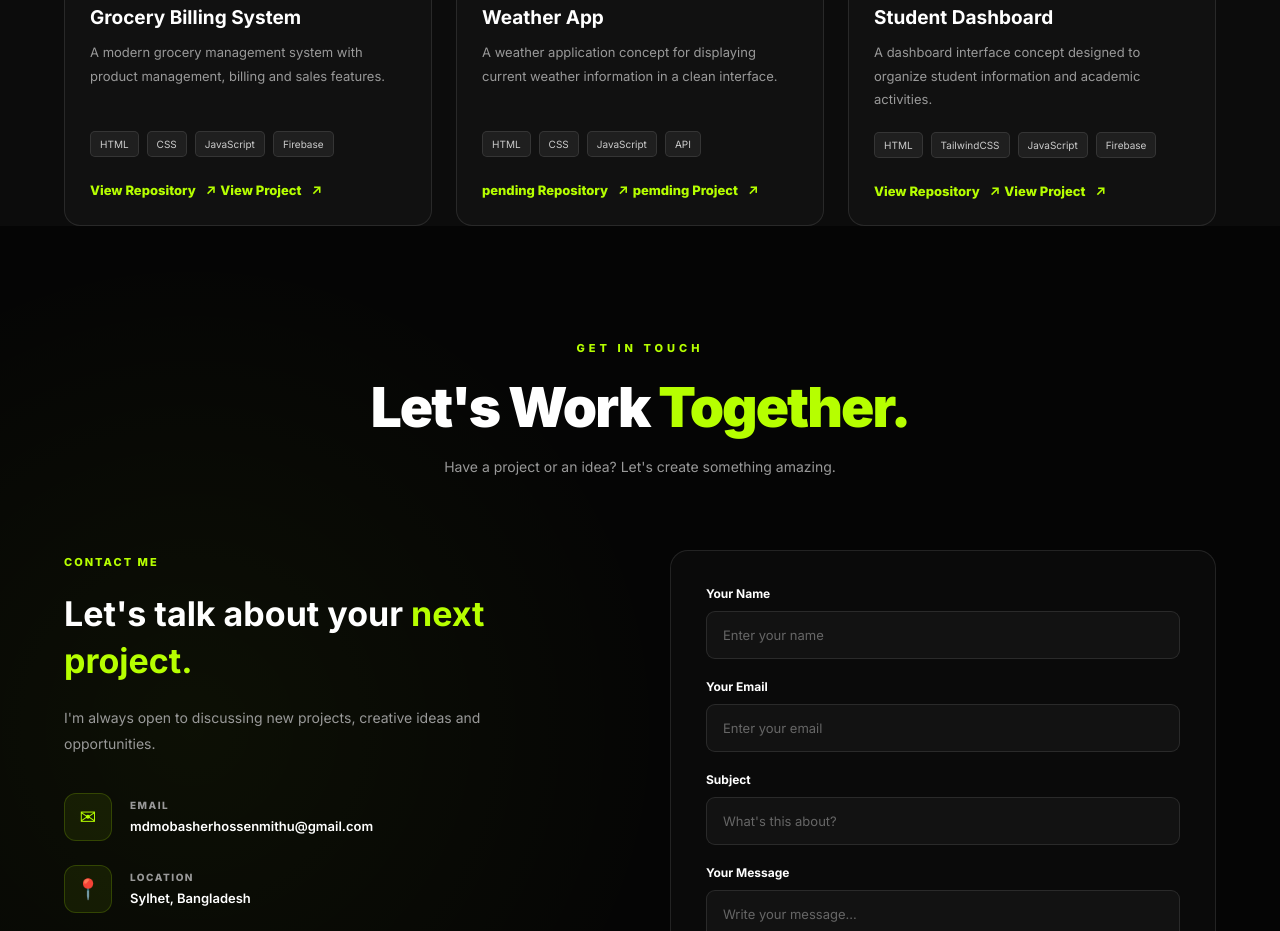
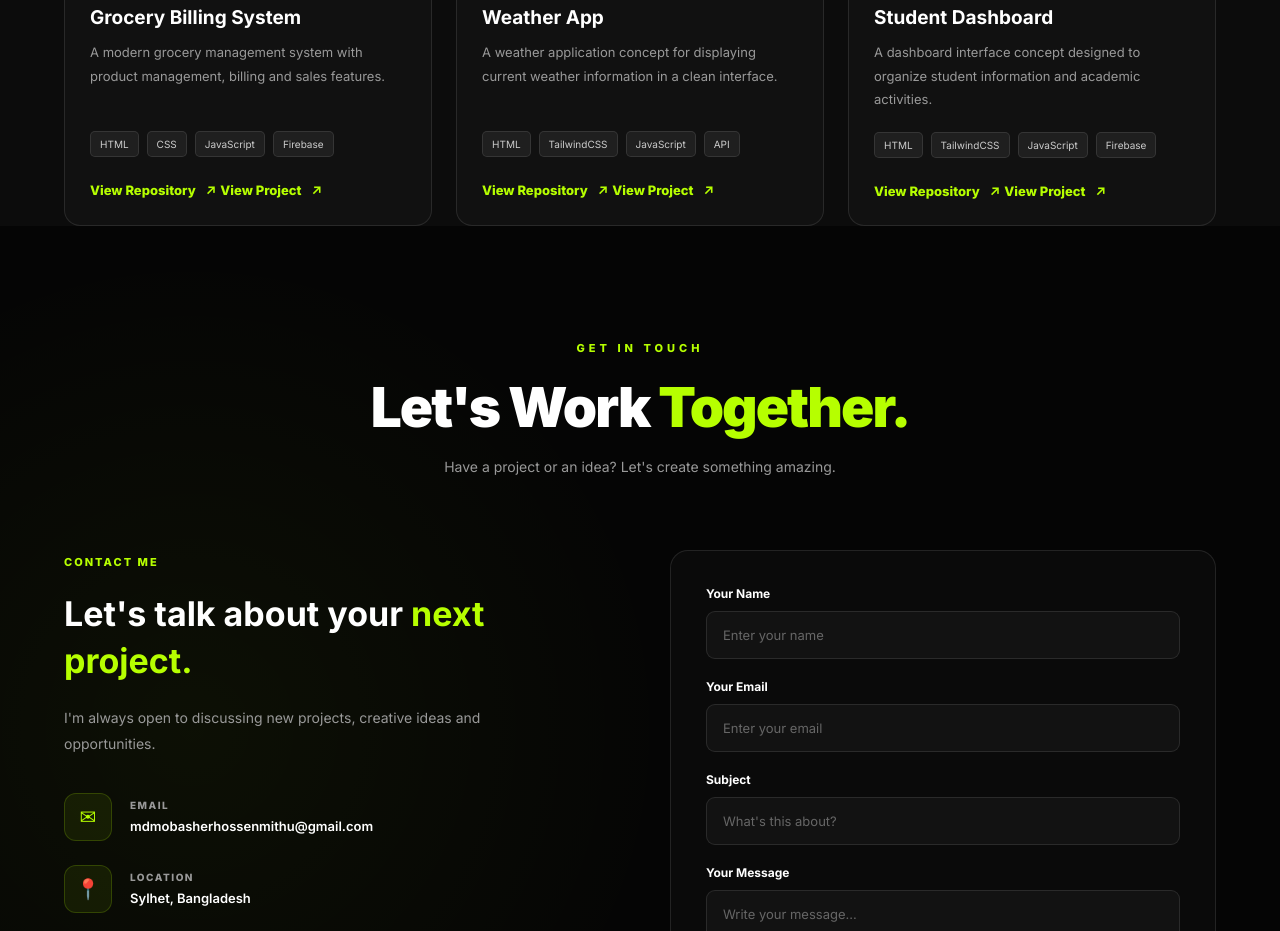
Before and after one commit to mithuajs/my_protfolio_mithuajs, a plain HTML site: page index.html in a window 1280 px wide. Shown: the part 4320-5251 px from the top of the page. Drawn offline with Linux system fonts and the light colour scheme.

Commit message:
add Weathe app repo link and live link add , new project comming soon

```diff
--- a/index.html
+++ b/index.html
@@ -526,16 +526,18 @@
 
                                 <div class="project-tech">
                                     <span>HTML</span>
-                                    <span>CSS</span>
+                                    <span>TailwindCSS</span>
                                     <span>JavaScript</span>
                                     <span>API</span>
                                 </div>
 
-                                <a href="#contact" class="project-link">
-                                    pending Repository <span>↗</span>
+                                <a href="https://mithuajs.github.io/Weather-App/" target="_blank"
+                                    rel="noopener noreferrer" class="project-link">
+                                    View Repository <span>↗</span>
                                 </a>
-                                <a href="#contact" class="project-link">
-                                    pemding Project <span>↗</span>
+                                <a href="https://mithuajs.github.io/Weather-App/" target="_blank"
+                                    rel="noopener noreferrer" class="project-link">
+                                    View Project <span>↗</span>
                                 </a>
                             </div>
                         </div>
```
